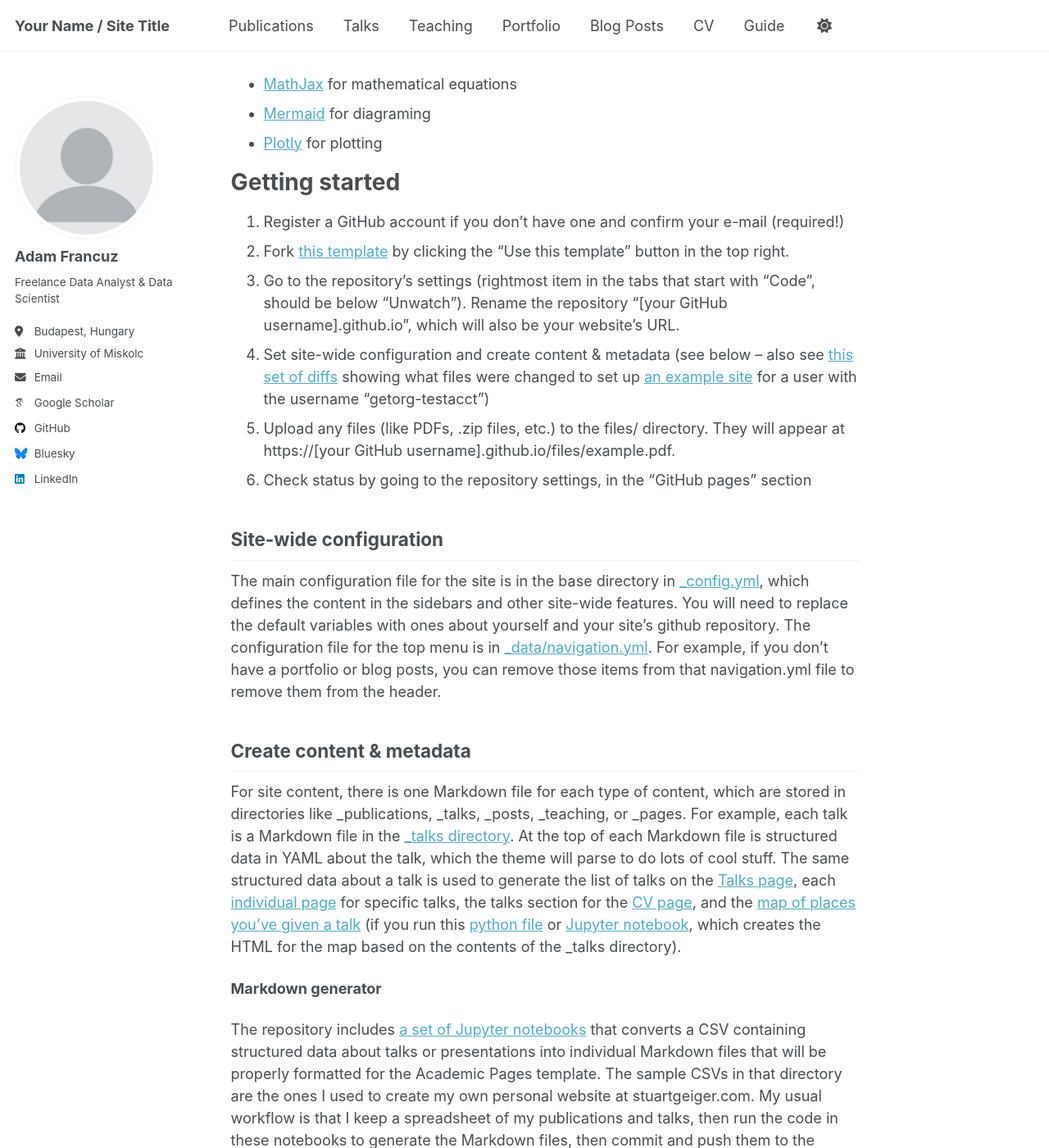
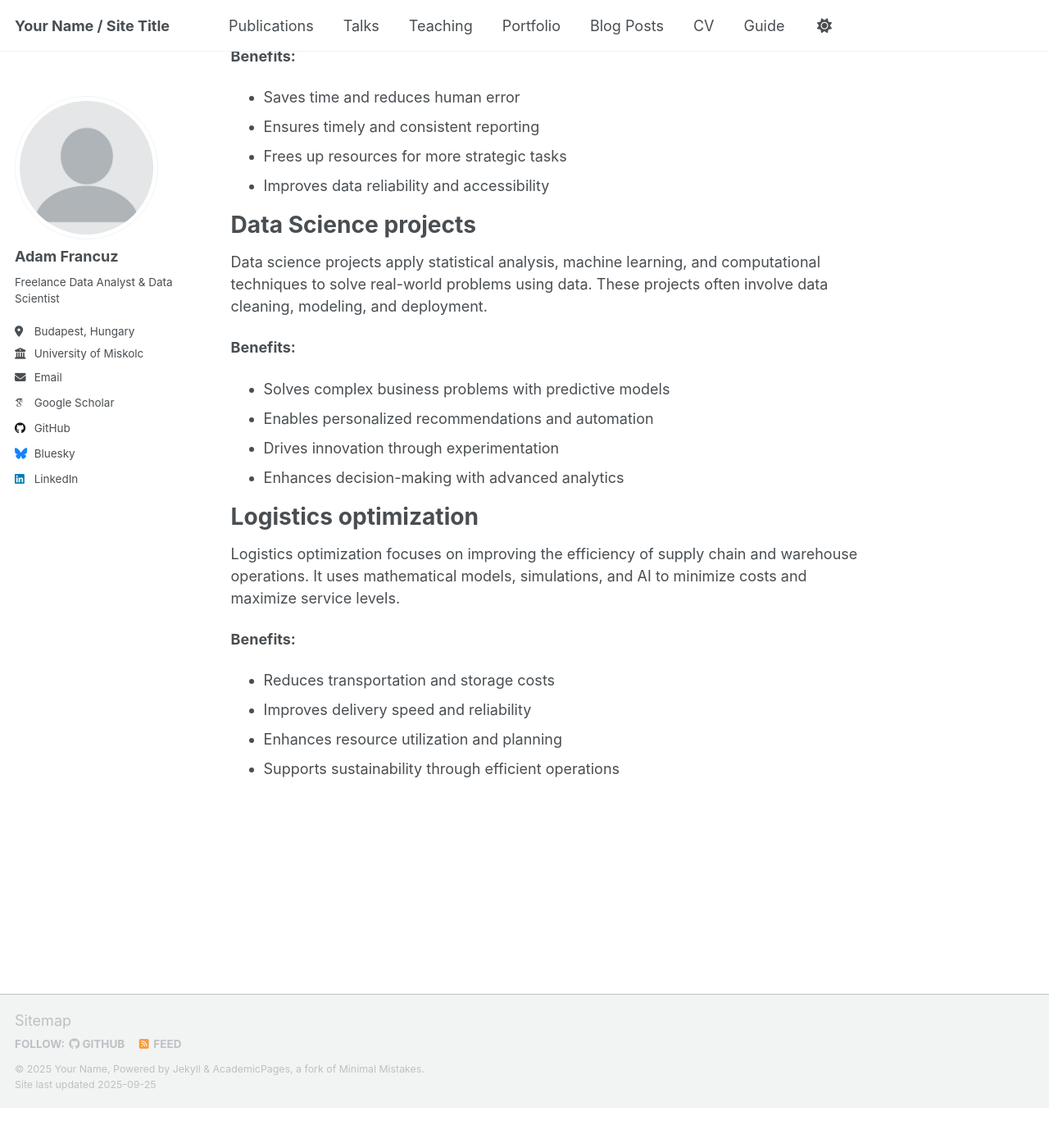
Before and after one commit to francuzadam/francuzadam.github.io, a Jekyll site: the page built from _pages/about.md, in a window 1280 px wide and 1400 px high, scrolled down 1236 px. Shown: the whole window at 82% size. Built offline with Jekyll 4.4.1, drawn with Linux system fonts in a browser that asks for light colours; some web fonts are replaced; a script that is not in the unit is left out; after the commit the page ends 2587 px from its top, so only the background shows below that; some of the changed text lies outside the part shown.

Commit message:
Update about.md

```diff
--- a/_pages/about.md
+++ b/_pages/about.md
@@ -16,59 +16,53 @@ If you're looking for a highly skilled, up-to-date, and flexible Data Analyst &
 
 Data Analytics
 ======
+Data analytics involves examining large volumes of data to uncover hidden patterns, correlations, and insights. It helps organizations make informed decisions, optimize operations, and predict future trends.
+
+**Benefits:**
+- Informed decision-making based on data-driven insights
+- Identification of inefficiencies and opportunities
+- Enhanced forecasting and trend analysis
+- Support for strategic planning and performance tracking
+
 
 Data Visualization
 ======
+Data visualization is the graphical representation of information and data. By using visual elements like charts, graphs, and maps, it makes complex data more accessible, understandable, and usable.
+
+**Benefits:**
+- Simplifies complex data for easier interpretation
+- Enhances communication of insights across teams
+- Supports faster decision-making
+- Identifies trends, outliers, and patterns visually
 
 Report automatation
 ======
+Report automation involves using tools and scripts to generate reports automatically, reducing manual effort and ensuring consistency and accuracy.
+
+**Benefits:**
+- Saves time and reduces human error
+- Ensures timely and consistent reporting
+- Frees up resources for more strategic tasks
+- Improves data reliability and accessibility
+
 
 Data Science projects
 ======
+Data science projects apply statistical analysis, machine learning, and computational techniques to solve real-world problems using data. These projects often involve data cleaning, modeling, and deployment.
+
+**Benefits:**
+- Solves complex business problems with predictive models
+- Enables personalized recommendations and automation
+- Drives innovation through experimentation
+- Enhances decision-making with advanced analytics
+
 
 Logistics optimization
 ======
+Logistics optimization focuses on improving the efficiency of supply chain and warehouse operations. It uses mathematical models, simulations, and AI to minimize costs and maximize service levels.
 
-A data-driven personal website
-======
-Like many other Jekyll-based GitHub Pages templates, Academic Pages makes you separate the website's content from its form. The content & metadata of your website are in structured Markdown files, while various other files constitute the theme, specifying how to transform that content & metadata into HTML pages. You keep these various Markdown (.md), YAML (.yml), HTML, and CSS files in a public GitHub repository. Each time you commit and push an update to the repository, the [GitHub pages](https://pages.github.com/) service creates static HTML pages based on these files, which are hosted on GitHub's servers free of charge.
-
-Many of the features of dynamic content management systems (like Wordpress) can be achieved in this fashion, using a fraction of the computational resources and with far less vulnerability to hacking and DDoSing. You can also modify the theme to your heart's content without touching the content of your site. If you get to a point where you've broken something in Jekyll/HTML/CSS beyond repair, your Markdown files describing your talks, publications, etc. are safe. You can rollback the changes or even delete the repository and start over - just be sure to save the Markdown files! You can also write scripts that process the structured data on the site, such as [this one](https://github.com/academicpages/academicpages.github.io/blob/master/talkmap.ipynb) that analyzes metadata in pages about talks to display [a map of every location you've given a talk](https://academicpages.github.io/talkmap.html).
-
-For those users that need more advanced functionality, the template also supports the following popular tools:
-- [MathJax](https://www.mathjax.org/) for mathematical equations
-- [Mermaid](https://mermaid.js.org/) for diagraming
-- [Plotly](https://plotly.com/javascript/) for plotting
-
-Getting started
-======
-1. Register a GitHub account if you don't have one and confirm your e-mail (required!)
-1. Fork [this template](https://github.com/academicpages/academicpages.github.io) by clicking the "Use this template" button in the top right.
-1. Go to the repository's settings (rightmost item in the tabs that start with "Code", should be below "Unwatch"). Rename the repository "[your GitHub username].github.io", which will also be your website's URL.
-1. Set site-wide configuration and create content & metadata (see below -- also see [this set of diffs](http://archive.is/3TPas) showing what files were changed to set up [an example site](https://getorg-testacct.github.io) for a user with the username "getorg-testacct")
-1. Upload any files (like PDFs, .zip files, etc.) to the files/ directory. They will appear at https://[your GitHub username].github.io/files/example.pdf.
-1. Check status by going to the repository settings, in the "GitHub pages" section
-
-Site-wide configuration
-------
-The main configuration file for the site is in the base directory in [_config.yml](https://github.com/academicpages/academicpages.github.io/blob/master/_config.yml), which defines the content in the sidebars and other site-wide features. You will need to replace the default variables with ones about yourself and your site's github repository. The configuration file for the top menu is in [_data/navigation.yml](https://github.com/academicpages/academicpages.github.io/blob/master/_data/navigation.yml). For example, if you don't have a portfolio or blog posts, you can remove those items from that navigation.yml file to remove them from the header.
-
-Create content & metadata
-------
-For site content, there is one Markdown file for each type of content, which are stored in directories like _publications, _talks, _posts, _teaching, or _pages. For example, each talk is a Markdown file in the [_talks directory](https://github.com/academicpages/academicpages.github.io/tree/master/_talks). At the top of each Markdown file is structured data in YAML about the talk, which the theme will parse to do lots of cool stuff. The same structured data about a talk is used to generate the list of talks on the [Talks page](https://academicpages.github.io/talks), each [individual page](https://academicpages.github.io/talks/2012-03-01-talk-1) for specific talks, the talks section for the [CV page](https://academicpages.github.io/cv), and the [map of places you've given a talk](https://academicpages.github.io/talkmap.html) (if you run this [python file](https://github.com/academicpages/academicpages.github.io/blob/master/talkmap.py) or [Jupyter notebook](https://github.com/academicpages/academicpages.github.io/blob/master/talkmap.ipynb), which creates the HTML for the map based on the contents of the _talks directory).
-
-**Markdown generator**
-
-The repository includes [a set of Jupyter notebooks](https://github.com/academicpages/academicpages.github.io/tree/master/markdown_generator
-) that converts a CSV containing structured data about talks or presentations into individual Markdown files that will be properly formatted for the Academic Pages template. The sample CSVs in that directory are the ones I used to create my own personal website at stuartgeiger.com. My usual workflow is that I keep a spreadsheet of my publications and talks, then run the code in these notebooks to generate the Markdown files, then commit and push them to the GitHub repository.
-
-How to edit your site's GitHub repository
-------
-Many people use a git client to create files on their local computer and then push them to GitHub's servers. If you are not familiar with git, you can directly edit these configuration and Markdown files directly in the github.com interface. Navigate to a file (like [this one](https://github.com/academicpages/academicpages.github.io/blob/master/_talks/2012-03-01-talk-1.md) and click the pencil icon in the top right of the content preview (to the right of the "Raw | Blame | History" buttons). You can delete a file by clicking the trashcan icon to the right of the pencil icon. You can also create new files or upload files by navigating to a directory and clicking the "Create new file" or "Upload files" buttons.
-
-Example: editing a Markdown file for a talk
-![Editing a Markdown file for a talk](/images/editing-talk.png)
-
-For more info
-------
-More info about configuring Academic Pages can be found in [the guide](https://academicpages.github.io/markdown/), the [growing wiki](https://github.com/academicpages/academicpages.github.io/wiki), and you can always [ask a question on GitHub](https://github.com/academicpages/academicpages.github.io/discussions). The [guides for the Minimal Mistakes theme](https://mmistakes.github.io/minimal-mistakes/docs/configuration/) (which this theme was forked from) might also be helpful.
+**Benefits:**
+- Reduces transportation and storage costs
+- Improves delivery speed and reliability
+- Enhances resource utilization and planning
+- Supports sustainability through efficient operations
```
Also changed, not shown: other parts of _pages/about.md (+2 -2 lines).
